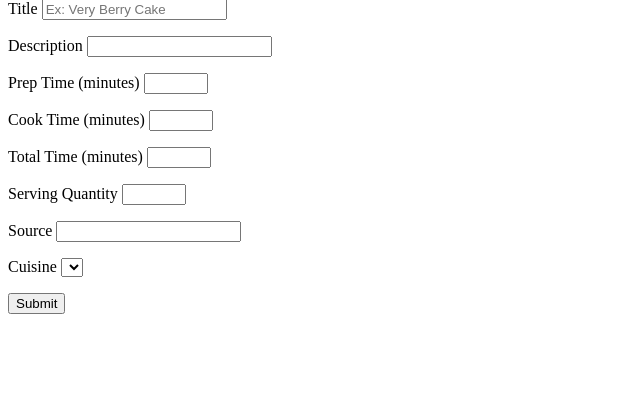
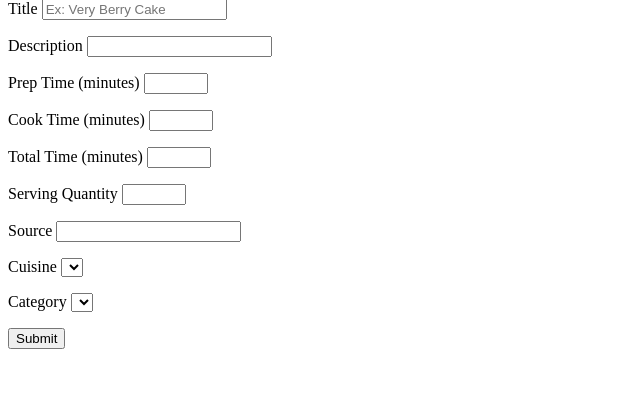
Before and after one commit to fionniepollack/recipe-berry, a Flask app: page /create_recipe in a window 1280 px wide. Shown: the part 81-479 px from the top of the page, without its empty margins (0-640 px from the left). Run offline with Flask 2, Linux system fonts and the light colour scheme; the visitor is signed in with stand-in values (Sample User, id 1); data that the repository does not hold is empty.

Commit message:
Add dropdown menu for categories in create recipe form

```diff
--- a/server.py
+++ b/server.py
@@ -87,6 +87,7 @@ def create_recipe():
     """Show create recipe page."""
 
     cuisines = crud.get_cuisines()
+    categories = crud.get_categories()
 
     if request.method == "GET":
 
@@ -94,7 +95,7 @@ def create_recipe():
             flash("Please log in to create a new recipe.")
             return redirect('/')
 
-        return render_template("create_recipe.html", cuisines=cuisines)
+        return render_template("create_recipe.html", cuisines=cuisines, categories=categories)
 
     elif request.method == "POST":
 
--- a/templates/create_recipe.html
+++ b/templates/create_recipe.html
@@ -43,6 +43,15 @@
     </p>
 
     <p>
+      Category
+      <select name="category_id" required>
+        {% for category in categories %}
+          <option value="{{ category.category_id }}">{{ category.category_name }}</option>
+        {% endfor %}
+      </select>
+    </p>
+
+    <p>
       <input type="submit">
     </p>
   </form>
```
